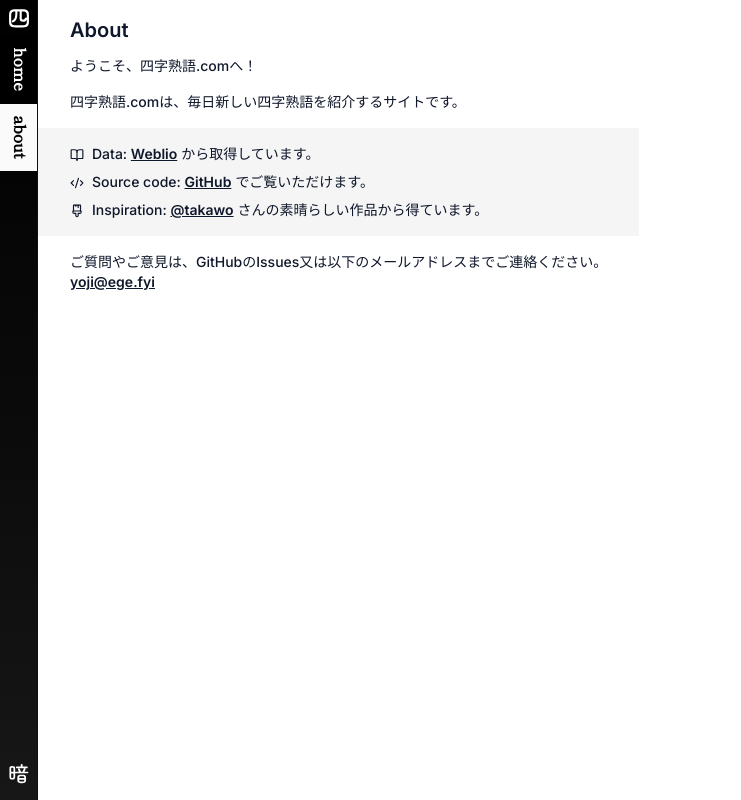
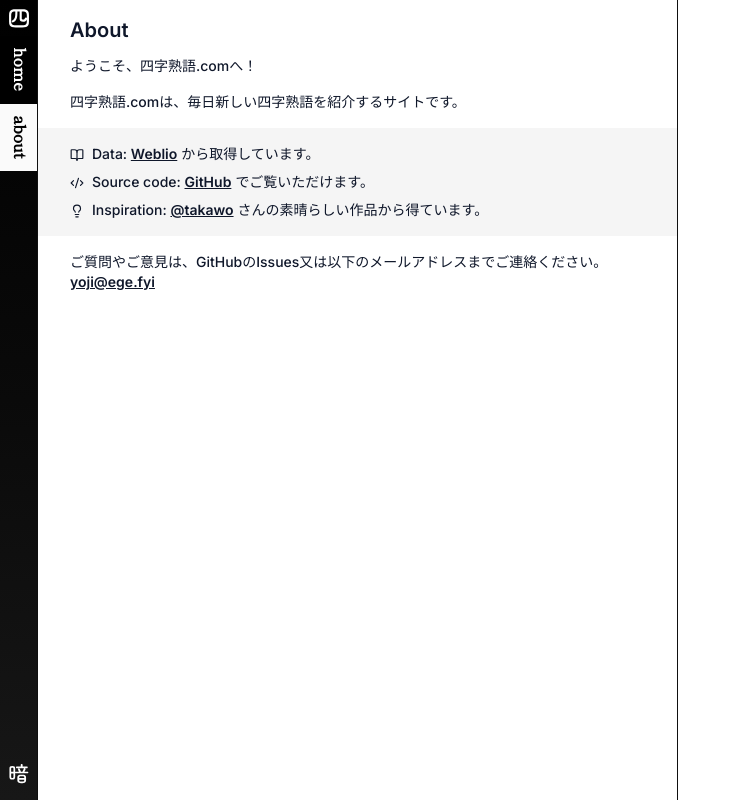
Before and after one commit to egegungordu/yojijukugo.com, a Next.js app: page /about in a window 1280 px wide. Shown: the whole page, without its empty margins (0-741 px from the left). Built offline with nearby package versions, Linux system fonts and the light colour scheme.

Commit message:
feat: iterate design

```diff
--- a/src/app/(routes)/about/page.tsx
+++ b/src/app/(routes)/about/page.tsx
@@ -1,8 +1,8 @@
-import { LuPaintbrush2, LuCode2, LuBookOpen } from "react-icons/lu";
+import { LuCode2, LuBookOpen, LuLightbulb } from "react-icons/lu";
 
 export default function About() {
   return (
-    <main className="max-w-screen-sm font-inter text-sm flex flex-col py-4">
+    <main className="max-w-screen-sm w-full font-inter text-sm flex flex-col py-4 border-r">
       <h1 className="px-4 sm:px-8 text-xl font-semibold mb-3">About</h1>
 
       <p className="px-4 sm:px-8">ようこそ、四字熟語.comへ！</p>
@@ -41,7 +41,7 @@ export default function About() {
         </li>
 
         <li className="mt-2">
-          <LuPaintbrush2 className="mr-2 inline" />
+          <LuLightbulb className="mr-2 inline" />
           Inspiration:{' '}
           <a
             href="https://x.com/takawo/status/1717099008777465957"
--- a/src/app/(routes)/page.tsx
+++ b/src/app/(routes)/page.tsx
@@ -2,8 +2,8 @@ import YojijukugoCanvas from "./_components/yojijukugo-canvas";
 
 export default function Home() {
   return (
-    <main className="isolate relative h-full flex">
-      <div className="sm:border-r max-w-screen-md flex flex-col py-4">
+    <main className="isolate relative h-full w-full flex">
+      <div className="sm:border-r max-w-screen-sm w-full flex flex-col py-4">
         <div className="font-medium text-center text-muted-foreground px-4 sm:px-8">
           今日の四字熟語
         </div>
--- a/src/app/globals.css
+++ b/src/app/globals.css
@@ -47,7 +47,7 @@
     --popover: 224 71% 4%;
     --popover-foreground: 215 20.2% 65.1%;
 
-    --border: 213 0% 61%;
+    --border: 213 0% 21%;
     --input: 216 34% 17%;
 
     --card: 224 71% 4%;
```
